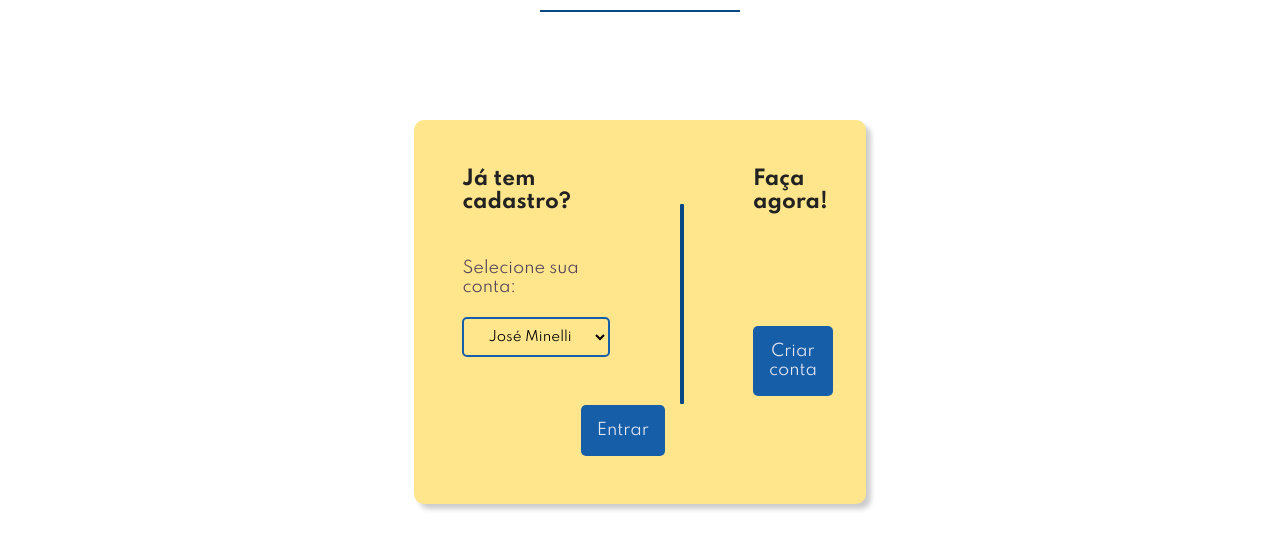
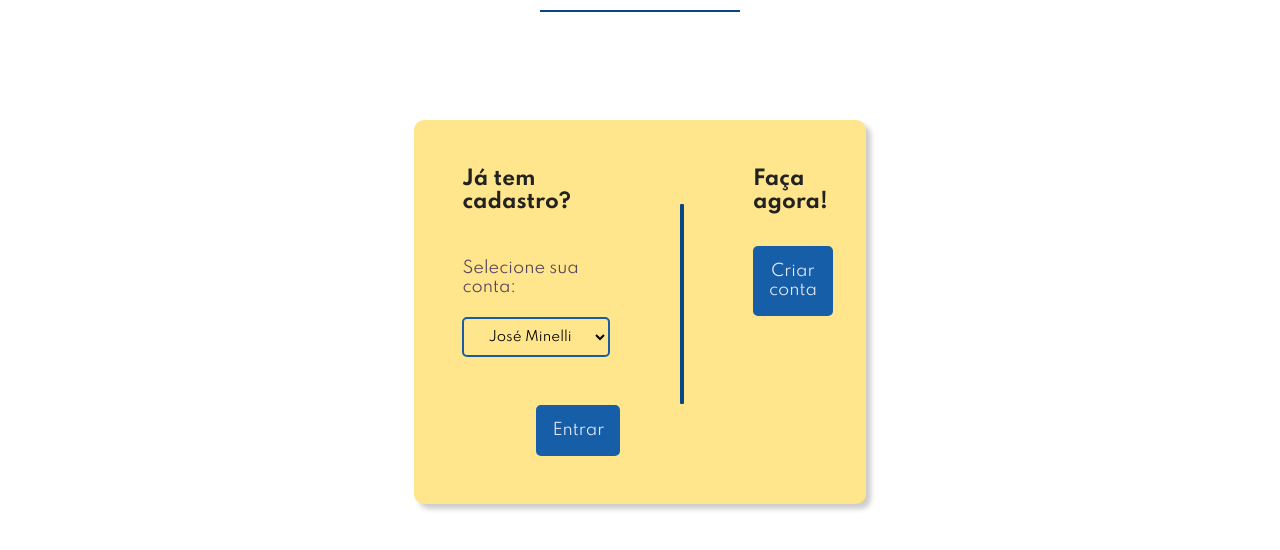
Before and after one commit to joseminelli/adote-sua-patinha, a plain HTML site: page index.html in a window 1280 px wide. Shown: the part 224-774 px from the top of the page. Drawn offline with Linux system fonts and the light colour scheme.

Commit message:
index button fix

```diff
--- a/css/index.css
+++ b/css/index.css
@@ -168,7 +168,7 @@ h1 {
   text-align: center;
 }
 
-.content form {
+#form{
   display: flex;
   gap: 1rem;
 }
@@ -200,6 +200,7 @@ h1 {
 #faca-agora p{
   margin-top: 30%;
 }
+
 
 .inputs {
   padding: 8px 5px;
@@ -244,7 +245,7 @@ button[type="submit"] {
   font-size: 1rem;
   outline: none;
   border: none;
-  margin-left: 80%;
+  margin-left: 50%;
   color: #e3e6f3;
   max-width: 115px;
   border-radius: 5px;
@@ -267,7 +268,7 @@ button[id="submit2"] {
   color: #e3e6f3;
   max-width: 115px;
   border-radius: 5px;
-  margin-top: 7rem;
+  margin-top: 2rem;
   background-color: #165ea8;
   cursor: pointer;
 }
--- a/index.html
+++ b/index.html
@@ -38,11 +38,11 @@
     </div>
     <section id="box">
         <div class="content">
-            <form id="form">
+            <div id="form">
                     <div id="fazer-login">
                         <h4>Já tem cadastro?</h4>
                         <p>Selecione sua conta:</p>
-                        <select name="login" id="login">
+                        <select id="login">
                           <option value="1" selected>José Minelli</option>
                           <option value="2">José</option>
                           <option value="3">Laura</option>
@@ -58,7 +58,7 @@
                             <button id="submit2">Criar conta</button>
                         </a>
                     </div>
-            </form>
+            </div>
         </div>
     </section>
     <script src="js/darkmode.js"></script>
```
